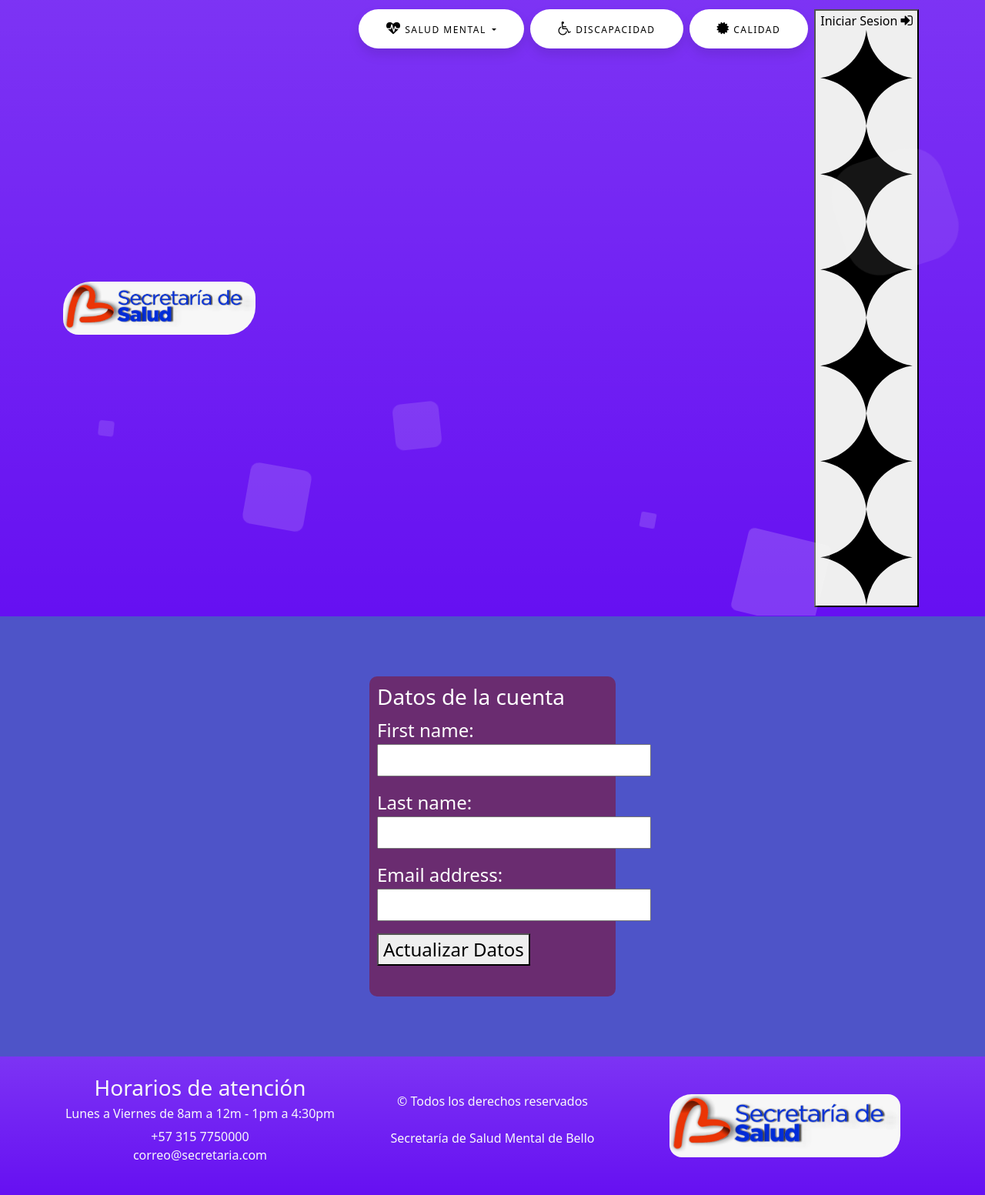
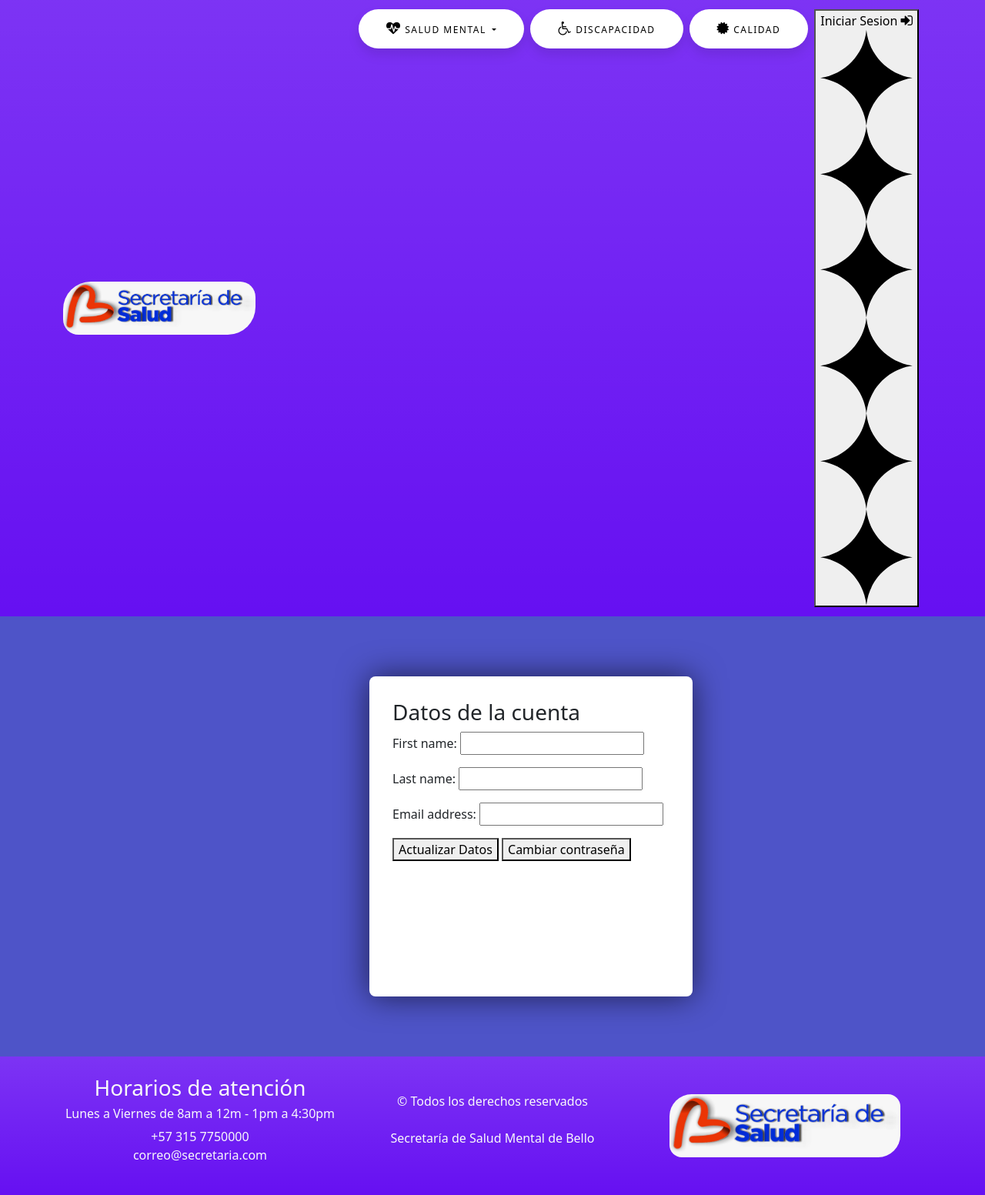
Before and after one commit to DavidMojica/T3, a Django app: template main/templates/edit_account.html in a window 1280 px wide. Shown: the whole page at 77% size. Run offline with Django 4.2, Linux system fonts and the light colour scheme; the template is opened without the code that fills it: values that come from a table or form of the project are taken from there, others are empty; style sheets or scripts are compiled from the project's sources; some libraries are stand-ins or nearby versions.

Commit message:
31-oct IX

```diff
--- a/main/static/animations/card-glow.css
+++ b/main/static/animations/card-glow.css
@@ -1,6 +1,6 @@
 .turn-card {
   height: 52vh;
-    width: 25vw;
+  width: 25vw;
   perspective: 1000px;
 }
 
@@ -25,22 +25,21 @@
 }
 
 .turn-card-front {
-  background-color: #6A2C70;
-  color: #fff;
-  border: 10px solid #6A2C70;
-  border-radius: 10px;
-  font-size: 24px;
+  background-color: #fff;
+  padding: 30px 30px 30px 30px;
+  border-radius: 8px;
+  box-shadow: 0px 0px 40px rgba(0, 0, 0, 0.62);
+  min-height: 400px;
+  min-width: 420px;
   transform: rotateY(0deg);
 }
 
 .turn-card-back {
-  background-color: #F08A5D;
-  color: #fff;
-  display: flex;
-  align-items: center;
-  border: 10px solid #F08A5D;
-  border-radius: 10px;
-  justify-content: center;
-  font-size: 24px;
+  background-color: #dc3545;
+  padding: 30px 30px 30px 30px;
+  border-radius: 8px;
+  box-shadow: 0px 0px 40px rgba(0, 0, 0, 0.62);
+  min-height: 400px;
+  min-width: 420px;
   transform: rotateY(180deg);
 }
--- a/main/static/css_resources/home.css
+++ b/main/static/css_resources/home.css
@@ -1,5 +1,8 @@
 #main_home{
     height: 71.4vh;
+}
+.navbar{
+    z-index: 1000;
 }
 .row{
     place-items: center;
--- a/main/templates/base.html
+++ b/main/templates/base.html
@@ -24,6 +24,7 @@
     <link rel="stylesheet" href="{% static 'animations/form-modern.css' %}">
     <link rel="stylesheet" href="{% static 'animations/btn_white_to_x.css' %}">
     <link rel="stylesheet" href="{% static 'animations/bg-squares.css' %}">
+    <link rel="stylesheet" href="{% static 'animations/in-blackout.css' %}">
     <!-- fa icons -->
     <link rel="stylesheet" href="https://cdnjs.cloudflare.com/ajax/libs/font-awesome/4.7.0/css/font-awesome.min.css">
     <title>Secretaría de Salud Mental de Bello</title>
--- a/main/templates/edit_account.html
+++ b/main/templates/edit_account.html
@@ -21,6 +21,7 @@
                     {% csrf_token %}
                     {{form.as_p}}
                     <button type="submit">Actualizar Datos</button>
+                    <button type="button">Cambiar contraseña</button>
                 </form>
             </div>
 
```
Also changed, not shown: main/static/animations/in-blackout.css (added, +27 -0 lines).
